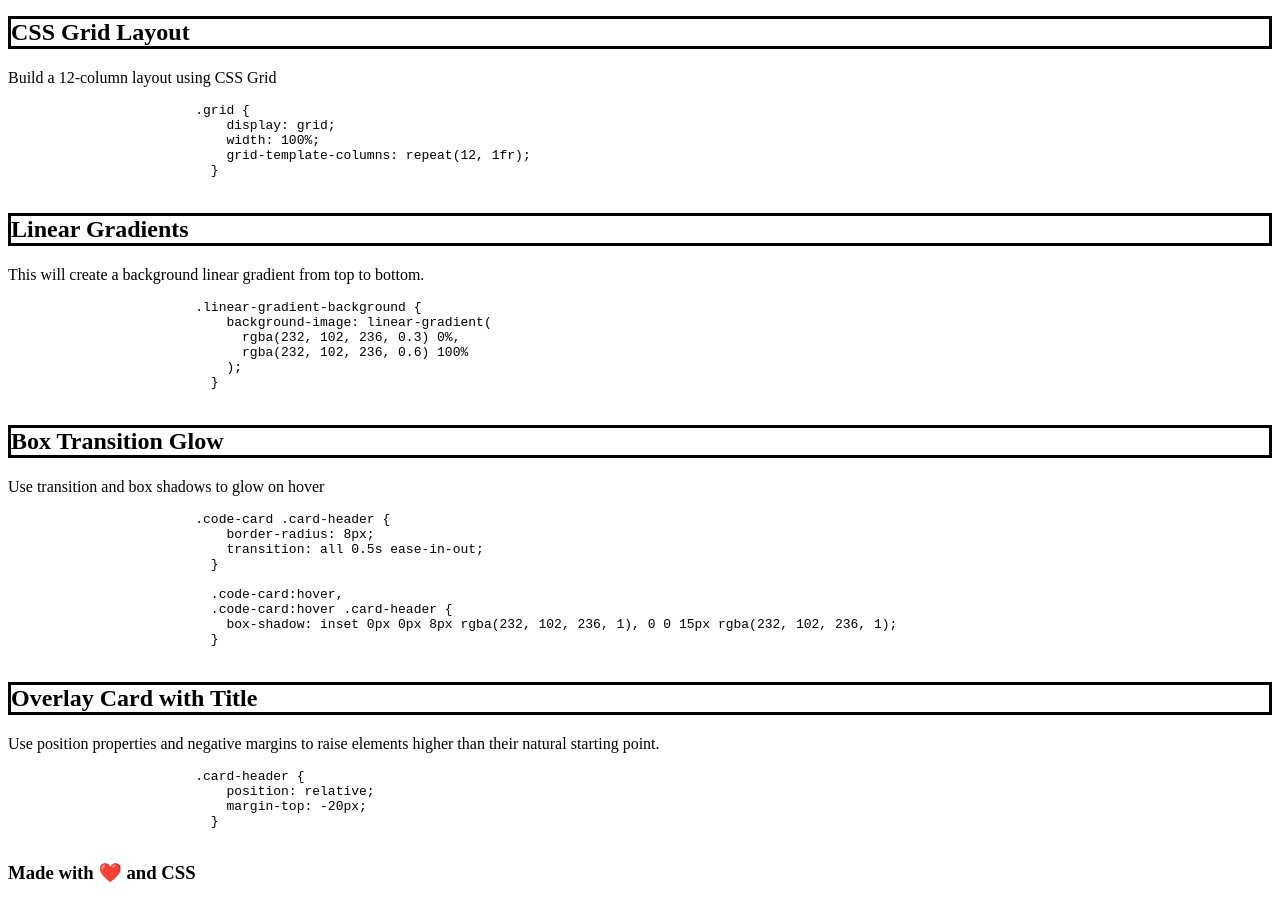
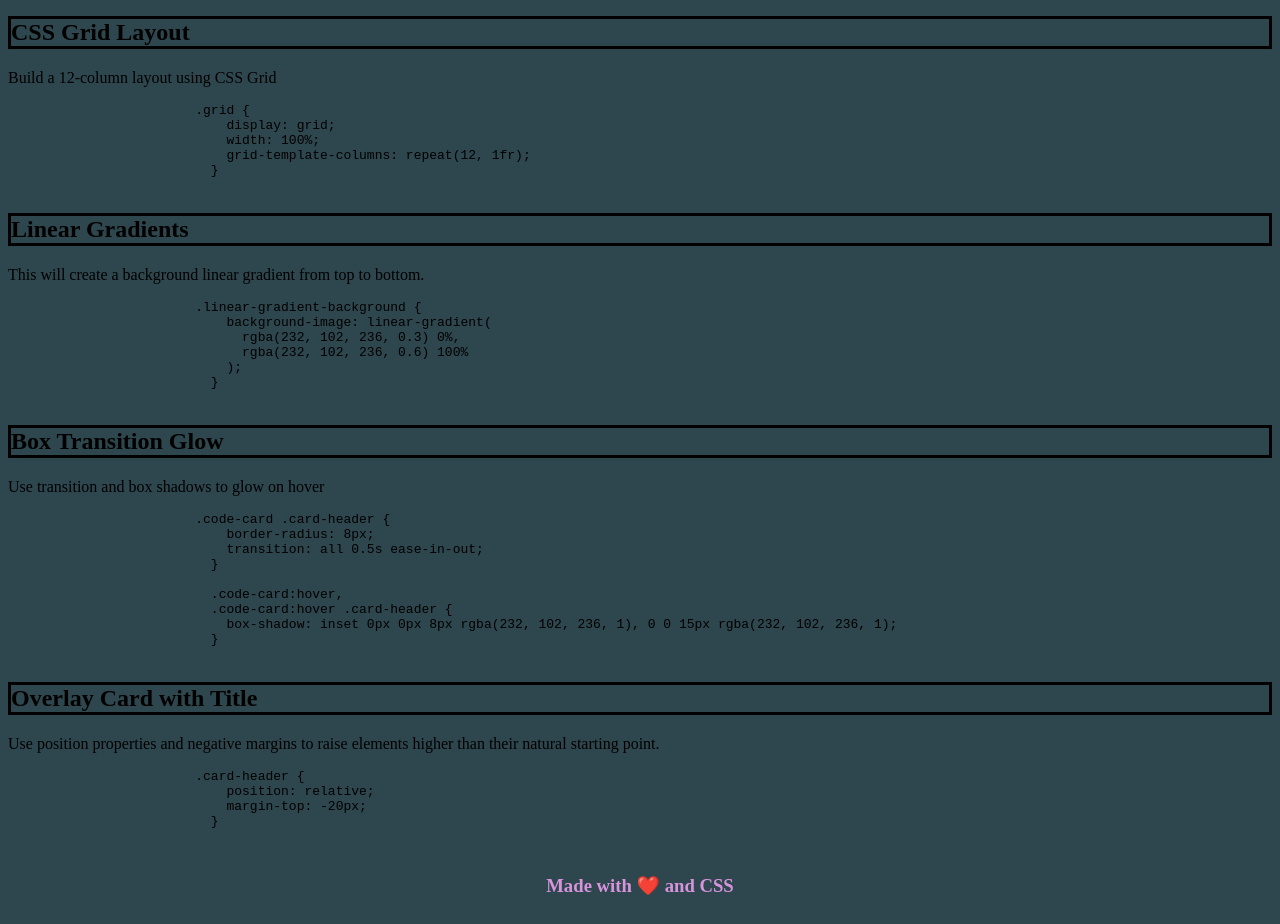
Before and after one commit to ParagasR/Mini-Project, a plain HTML site: page index.html in a window 1280 px wide. Shown: the part 498-1422 px from the top of the page. Before the commit the page ends 1401 px from the top, so only its background shows below. Drawn offline with Linux system fonts and the light colour scheme.

Commit message:
completed footer css and added background color

```diff
--- a/assets/css/style.css
+++ b/assets/css/style.css
@@ -1,3 +1,7 @@
+* {
+    background-color: #2E464D;
+}
+
 header {
 
 }
@@ -10,5 +14,7 @@ header {
     border: solid;
 }
 footer {
-
+    display: flex;
+    justify-content: center;
+    color: #D694DD;
 }
```
